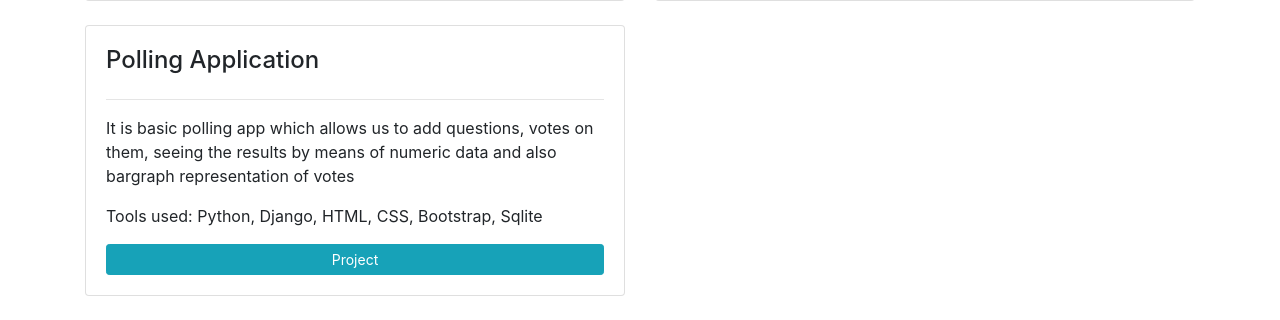
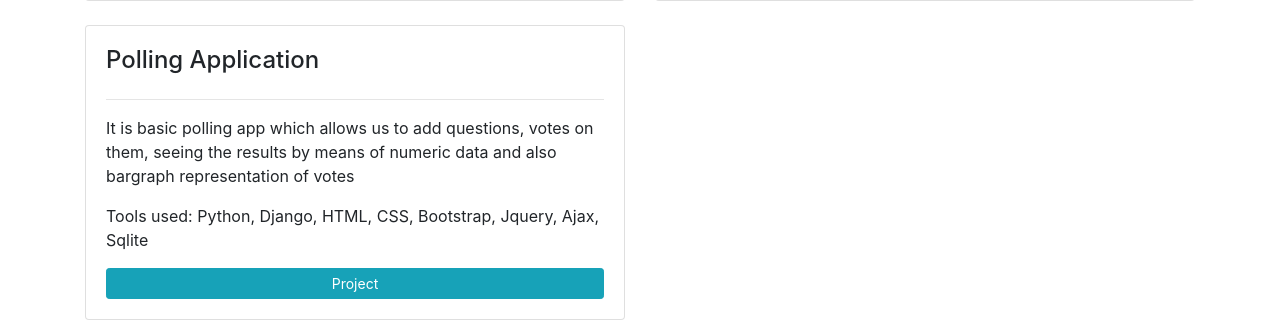
Before and after one commit to itsjaikumar/mysite, a Django app: page / in a window 1280 px wide. Shown: the part 1300-1620 px from the top of the page. Before the commit the page ends 1596 px from the top, so only its background shows below. Run offline with Django 3.2, Linux system fonts and the light colour scheme; some libraries are stand-ins or nearby versions.

Commit message:
Update home.html

```diff
--- a/base/templates/base/home.html
+++ b/base/templates/base/home.html
@@ -89,7 +89,7 @@
                         <p>It is basic polling app which allows us to add questions, votes on them,
                             seeing the results by means of numeric data and also
                             bargraph representation of votes  </p>
-                        <p>Tools used: Python, Django, HTML, CSS, Bootstrap, Sqlite</p>
+                        <p>Tools used: Python, Django, HTML, CSS, Bootstrap, Jquery, Ajax, Sqlite</p>
                         <a target="_blank" class=" btn btn-primary btn-sm btn-info" href="https://jaikumar-pollster.herokuapp.com/">Project</a>
                     </div>
                 </div>
```
